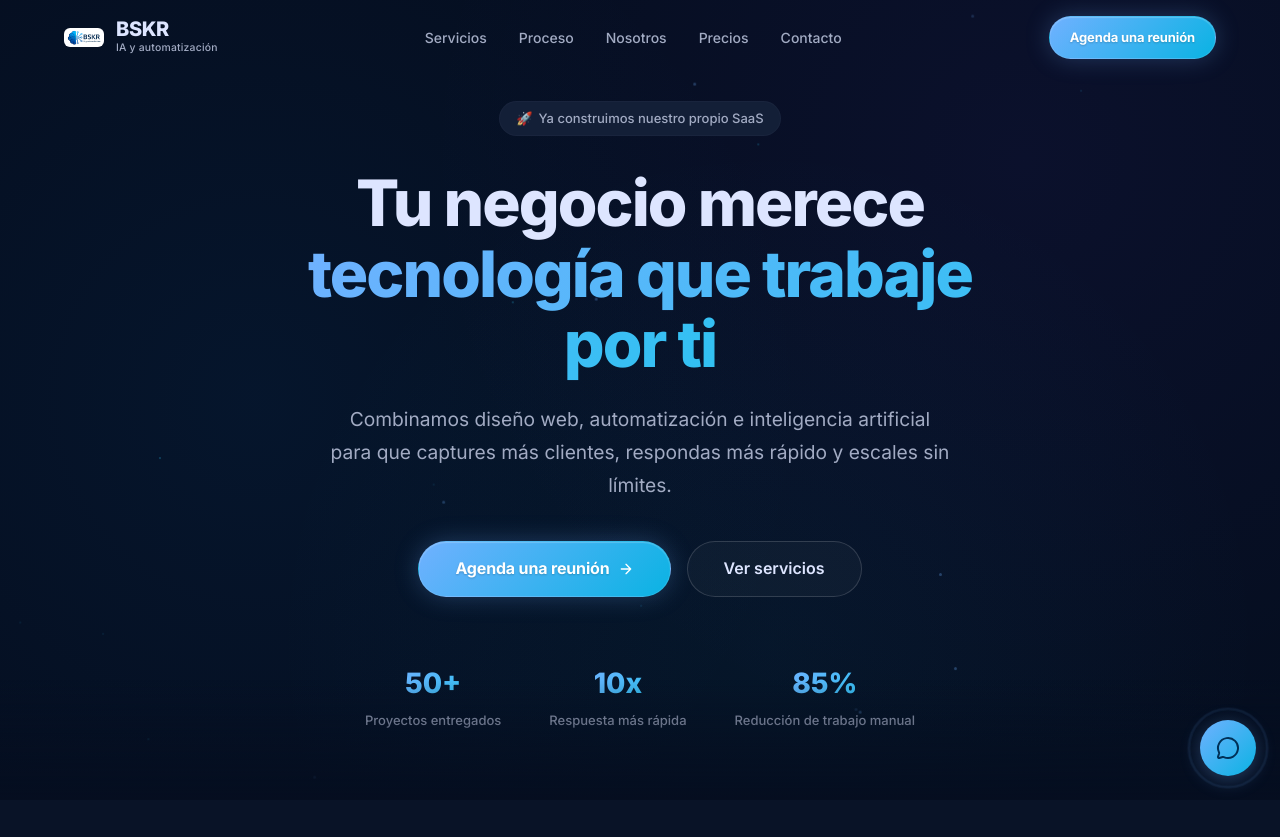
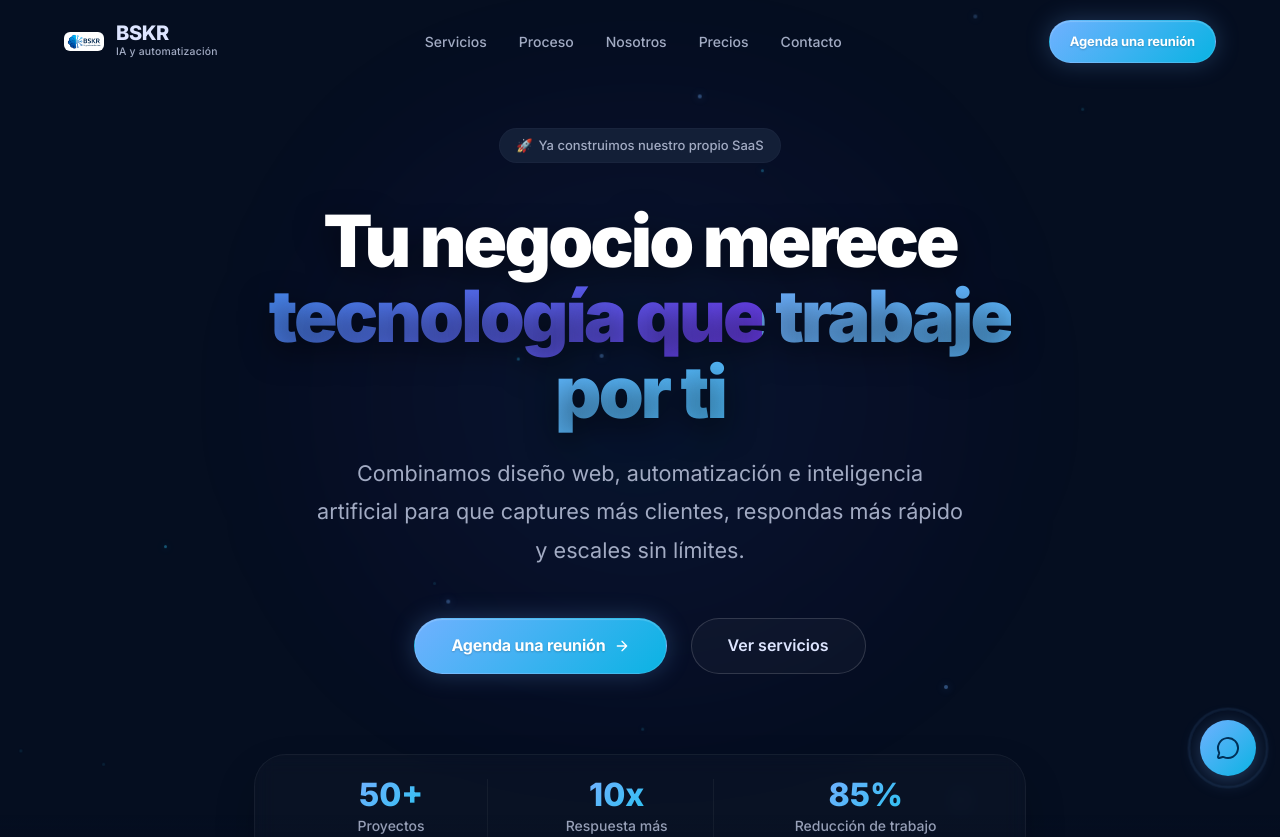
Before and after one commit to DSolanoCastro/bskr-landing, a Next.js app: page /bskr-landing/ in a window 1280 px wide. Shown: the top 837 px of the page. Built offline with nearby package versions, Linux system fonts and the light colour scheme.

Commit message:
feat: interfaz mundial premium hero, services y navbar

```diff
--- a/src/components/layout/Navbar.module.css
+++ b/src/components/layout/Navbar.module.css
@@ -4,16 +4,23 @@
   left: 0;
   right: 0;
   z-index: 100;
-  transition: all var(--transition-base);
-  padding: 1rem 0;
+  transition: all 0.4s cubic-bezier(0.16, 1, 0.3, 1);
+  padding: 1.25rem 0;
 }
 
 .header.scrolled {
-  background: rgba(5, 14, 32, 0.7);
-  backdrop-filter: blur(16px);
-  -webkit-backdrop-filter: blur(16px);
-  padding: 0.65rem 0;
-  border-bottom: 1px solid var(--glass-border);
+  top: 1rem;
+  left: 1rem;
+  right: 1rem;
+  max-width: 1200px;
+  margin: 0 auto;
+  border-radius: 100px;
+  background: rgba(5, 14, 32, 0.5);
+  backdrop-filter: blur(24px);
+  -webkit-backdrop-filter: blur(24px);
+  padding: 0.6rem 2rem;
+  border: 1px solid rgba(255, 255, 255, 0.08);
+  box-shadow: 0 10px 30px rgba(0, 0, 0, 0.3), inset 0 1px 0 rgba(255, 255, 255, 0.05);
 }
 
 .nav {
--- a/src/sections/Hero.module.css
+++ b/src/sections/Hero.module.css
@@ -4,59 +4,106 @@
   align-items: center;
   justify-content: center;
   overflow: hidden;
-  padding-top: 6rem;
-  padding-bottom: 4rem;
+  padding-top: 8rem;
+  padding-bottom: 5rem;
+  position: relative;
+}
+
+/* Massive glowing atmospheric orb */
+.hero::before {
+  content: "";
+  position: absolute;
+  top: 10%;
+  left: 50%;
+  transform: translateX(-50%);
+  width: 900px;
+  height: 600px;
+  background: radial-gradient(circle, rgba(10, 110, 189, 0.1) 0%, rgba(108, 58, 237, 0.05) 40%, transparent 70%);
+  filter: blur(80px);
+  z-index: 0;
+  pointer-events: none;
+  animation: pulseOrb 8s ease-in-out infinite alternate;
+}
+
+@keyframes pulseOrb {
+  0% { opacity: 0.6; transform: translateX(-50%) scale(1); }
+  100% { opacity: 1; transform: translateX(-50%) scale(1.1); }
 }
 
 .content {
   text-align: center;
-  max-width: 800px;
+  max-width: 900px;
   margin: 0 auto;
+  position: relative;
+  z-index: 2;
 }
 
 .badgeWrap {
-  margin-bottom: 2rem;
+  margin-bottom: 2.5rem;
   opacity: 0;
-  animation: fadeUp 0.6s 0.2s forwards;
+  animation: fadeUp 0.8s cubic-bezier(0.16, 1, 0.3, 1) 0.2s forwards;
 }
 
 .headline {
-  font-size: clamp(2.25rem, 5vw, 4rem);
-  font-weight: 800;
-  letter-spacing: -0.03em;
-  line-height: 1.1;
+  font-size: clamp(2.5rem, 6vw, 4.5rem);
+  font-weight: 900;
+  letter-spacing: -0.04em;
+  line-height: 1.05;
   margin-bottom: 1.5rem;
   opacity: 0;
-  animation: fadeUp 0.6s 0.4s forwards;
+  animation: fadeUp 0.8s cubic-bezier(0.16, 1, 0.3, 1) 0.3s forwards;
+  color: #fff;
+  text-shadow: 0 10px 30px rgba(0, 0, 0, 0.5);
+}
+
+.headlineAccent {
+  background: linear-gradient(135deg, #70b1ff 0%, #30c1f2 50%, #6c3aed 100%);
+  background-size: 200% auto;
+  -webkit-background-clip: text;
+  -webkit-text-fill-color: transparent;
+  background-clip: text;
+  animation: shine 4s linear infinite;
+}
+
+@keyframes shine {
+  to { background-position: 200% center; }
 }
 
 .subheadline {
-  font-size: clamp(1rem, 2vw, 1.2rem);
+  font-size: clamp(1.125rem, 2.5vw, 1.35rem);
   color: var(--on-surface-variant);
-  line-height: 1.7;
-  max-width: 620px;
-  margin: 0 auto 2.5rem;
+  line-height: 1.8;
+  max-width: 650px;
+  margin: 0 auto 3rem;
   opacity: 0;
-  animation: fadeUp 0.6s 0.6s forwards;
+  animation: fadeUp 0.8s cubic-bezier(0.16, 1, 0.3, 1) 0.4s forwards;
 }
 
 .ctas {
   display: flex;
-  gap: 1rem;
+  gap: 1.5rem;
   justify-content: center;
   flex-wrap: wrap;
-  margin-bottom: 4rem;
+  margin-bottom: 5rem;
   opacity: 0;
-  animation: fadeUp 0.6s 0.8s forwards;
+  animation: fadeUp 0.8s cubic-bezier(0.16, 1, 0.3, 1) 0.5s forwards;
 }
 
-/* Estadísticas */
+/* Estadísticas Container */
 .stats {
   display: flex;
   justify-content: center;
-  gap: 3rem;
+  gap: 2rem;
   opacity: 0;
-  animation: fadeUp 0.6s 1s forwards;
+  animation: fadeUp 0.8s cubic-bezier(0.16, 1, 0.3, 1) 0.6s forwards;
+  background: rgba(255, 255, 255, 0.02);
+  padding: 1.5rem 2.5rem;
+  border-radius: 2rem;
+  border: 1px solid rgba(255, 255, 255, 0.05);
+  backdrop-filter: blur(10px);
+  box-shadow: 0 20px 40px rgba(0, 0, 0, 0.2);
+  max-width: max-content;
+  margin: 0 auto;
 }
 
 .stat {
@@ -64,19 +111,25 @@
   flex-direction: column;
   align-items: center;
   gap: 0.25rem;
+  padding: 0 1.5rem;
+  border-right: 1px solid rgba(255, 255, 255, 0.05);
+}
+.stat:last-child {
+  border-right: none;
 }
 
 .statValue {
-  font-size: 1.75rem;
+  font-size: 2rem;
   font-weight: 800;
   background: var(--gradient-text);
   -webkit-background-clip: text;
   -webkit-text-fill-color: transparent;
   background-clip: text;
+  line-height: 1;
 }
 
 .statLabel {
-  font-size: 0.8125rem;
+  font-size: 0.875rem;
   color: var(--on-surface-variant);
   font-weight: 500;
 }
@@ -86,42 +139,42 @@
   position: absolute;
   inset: 0;
   pointer-events: none;
-  z-index: 0;
+  z-index: 1;
 }
 
 .particle {
   position: absolute;
-  width: 3px;
-  height: 3px;
+  width: 4px;
+  height: 4px;
   border-radius: 50%;
   background: var(--primary);
-  opacity: 0.15;
-  animation: floatParticle 5s infinite ease-in-out;
+  opacity: 0.2;
+  box-shadow: 0 0 10px var(--primary);
+  animation: floatParticle 6s infinite ease-in-out;
 }
 
 .particle:nth-child(even) {
   background: var(--secondary);
-  width: 2px;
-  height: 2px;
+  box-shadow: 0 0 10px var(--secondary);
+  width: 3px;
+  height: 3px;
 }
 
-/* Gradiente de transición inferior */
 .fadeBottom {
   position: absolute;
   bottom: 0;
   left: 0;
   right: 0;
-  height: 120px;
+  height: 150px;
   background: linear-gradient(to bottom, transparent, var(--bg));
   pointer-events: none;
   z-index: 2;
 }
 
-/* Animaciones */
 @keyframes fadeUp {
   from {
     opacity: 0;
-    transform: translateY(20px);
+    transform: translateY(30px);
   }
   to {
     opacity: 1;
@@ -135,20 +188,29 @@
     opacity: 0.1;
   }
   50% {
-    transform: translateY(-20px) translateX(10px);
-    opacity: 0.3;
+    transform: translateY(-30px) translateX(15px);
+    opacity: 0.4;
   }
 }
 
-/* Responsive */
-@media (max-width: 640px) {
+@media (max-width: 768px) {
   .stats {
     flex-direction: column;
     gap: 1.5rem;
+    padding: 1.5rem;
+    width: 100%;
   }
-
+  .stat {
+    border-right: none;
+    border-bottom: 1px solid rgba(255, 255, 255, 0.05);
+    padding-bottom: 1rem;
+  }
+  .stat:last-child {
+    border-bottom: none;
+    padding-bottom: 0;
+  }
   .ctas {
     flex-direction: column;
-    align-items: center;
+    align-items: stretch;
   }
 }
--- a/src/sections/Hero.tsx
+++ b/src/sections/Hero.tsx
@@ -57,7 +57,7 @@ export default function Hero() {
         <h1 className={styles.headline}>
           {heroContent.headline}
           <br />
-          <span className="headline-accent">{heroContent.headlineAccent}</span>
+          <span className={styles.headlineAccent}>{heroContent.headlineAccent}</span>
         </h1>
 
         {/* Subtítulo */}
--- a/src/sections/Services.module.css
+++ b/src/sections/Services.module.css
@@ -1,87 +1,181 @@
 .section {
   padding-top: var(--section-gap);
   padding-bottom: var(--section-gap);
-  background: var(--surface-container-low);
+  background: var(--bg);
+  position: relative;
+  overflow: hidden;
+}
+
+/* Premium Grid pattern background */
+.section::before {
+  content: "";
+  position: absolute;
+  top: 0;
+  left: 0;
+  right: 0;
+  bottom: 0;
+  background-image: linear-gradient(rgba(255, 255, 255, 0.02) 1px, transparent 1px),
+    linear-gradient(90deg, rgba(255, 255, 255, 0.02) 1px, transparent 1px);
+  background-size: 50px 50px;
+  mask-image: radial-gradient(ellipse at center, black 40%, transparent 80%);
+  -webkit-mask-image: radial-gradient(ellipse at center, black 40%, transparent 80%);
+  pointer-events: none;
+  z-index: 0;
 }
 
 .header {
   text-align: center;
-  margin-bottom: 3rem;
+  margin-bottom: 4rem;
+  position: relative;
+  z-index: 2;
 }
 
 .headline {
-  font-size: clamp(1.75rem, 4vw, 2.75rem);
-  max-width: 600px;
+  font-size: clamp(2rem, 5vw, 3.25rem);
+  font-weight: 800;
+  max-width: 700px;
   margin: 0 auto;
+  letter-spacing: -0.03em;
 }
 
 .grid {
   display: grid;
   grid-template-columns: repeat(2, 1fr);
-  gap: 1.25rem;
+  gap: 1.5rem;
+  position: relative;
+  z-index: 2;
 }
 
 .card {
-  padding: 2rem;
+  padding: 2.5rem;
   display: flex;
   flex-direction: column;
   justify-content: space-between;
-  min-height: 320px;
+  min-height: 380px;
+  background: rgba(13, 21, 41, 0.5);
+  border-radius: 1.5rem;
+  border: 1px solid rgba(255, 255, 255, 0.06);
+  box-shadow: 0 10px 40px -10px rgba(0, 0, 0, 0.4), inset 0 1px 0 0 rgba(255, 255, 255, 0.05);
+  transition: all 0.4s cubic-bezier(0.4, 0, 0.2, 1);
+  overflow: hidden;
+  position: relative;
+}
+
+/* Flare hover effect */
+.card::before {
+  content: "";
+  position: absolute;
+  top: 0;
+  left: -100%;
+  width: 50%;
+  height: 100%;
+  background: linear-gradient(
+    to right,
+    transparent,
+    rgba(255, 255, 255, 0.03),
+    transparent
+  );
+  transform: skewX(-20deg);
+  transition: all 0.6s ease;
+  z-index: 1;
+}
+
+.card:hover {
+  transform: translateY(-6px);
+  border-color: rgba(112, 177, 255, 0.25);
+  box-shadow: 0 15px 50px -10px rgba(0, 0, 0, 0.6), 0 0 40px -10px rgba(112, 177, 255, 0.12);
+  background: rgba(17, 28, 54, 0.6);
+}
+
+.card:hover::before {
+  animation: shineFlare 1s ease forwards;
+}
+
+@keyframes shineFlare {
+  100% { left: 200%; }
 }
 
 .cardTop {
   display: flex;
   flex-direction: column;
-  gap: 0.75rem;
-  margin-bottom: 1.5rem;
+  gap: 1rem;
+  margin-bottom: 2rem;
+  position: relative;
+  z-index: 2;
 }
 
 .iconWrap {
-  width: 48px;
-  height: 48px;
-  border-radius: var(--radius-md);
-  background: linear-gradient(135deg, rgba(112, 177, 255, 0.12), rgba(10, 179, 227, 0.08));
+  width: 56px;
+  height: 56px;
+  border-radius: 1rem;
+  background: linear-gradient(135deg, rgba(112, 177, 255, 0.15), rgba(10, 179, 227, 0.05));
+  border: 1px solid rgba(112, 177, 255, 0.2);
   display: flex;
   align-items: center;
   justify-content: center;
   color: var(--primary);
+  box-shadow: 0 4px 15px rgba(10, 110, 189, 0.15);
+  transition: all 0.3s ease;
+}
+
+.card:hover .iconWrap {
+  transform: scale(1.1) rotate(-5deg);
+  box-shadow: 0 8px 25px rgba(10, 110, 189, 0.3);
+  color: #fff;
+  border-color: rgba(112, 177, 255, 0.4);
 }
 
 .cardTitle {
-  font-size: 1.1875rem;
+  font-size: 1.35rem;
   font-weight: 700;
-  color: var(--on-surface);
+  color: #fff;
+  letter-spacing: -0.01em;
 }
 
 .cardDesc {
-  font-size: 0.9375rem;
+  font-size: 1rem;
   color: var(--on-surface-variant);
-  line-height: 1.65;
+  line-height: 1.7;
 }
 
 .features {
   list-style: none;
   display: flex;
   flex-direction: column;
-  gap: 0.5rem;
+  gap: 0.75rem;
+  position: relative;
+  z-index: 2;
+  border-top: 1px solid rgba(255, 255, 255, 0.05);
+  padding-top: 1.5rem;
 }
 
 .feature {
   display: flex;
-  align-items: center;
-  gap: 0.5rem;
-  font-size: 0.875rem;
-  color: var(--on-surface-variant);
+  align-items: flex-start;
+  gap: 0.75rem;
+  font-size: 0.9375rem;
+  color: #e2e8f0;
+  line-height: 1.4;
+  transition: transform 0.2s ease, color 0.2s ease;
+}
+
+.feature:hover {
+  transform: translateX(4px);
+  color: #fff;
 }
 
 .checkIcon {
   color: var(--secondary);
   flex-shrink: 0;
+  margin-top: 2px;
+  filter: drop-shadow(0 0 5px rgba(48, 193, 242, 0.4));
 }
 
-@media (max-width: 768px) {
+@media (max-width: 1024px) {
   .grid {
     grid-template-columns: 1fr;
+    max-width: 600px;
+    margin: 0 auto;
   }
 
   .card {
```
